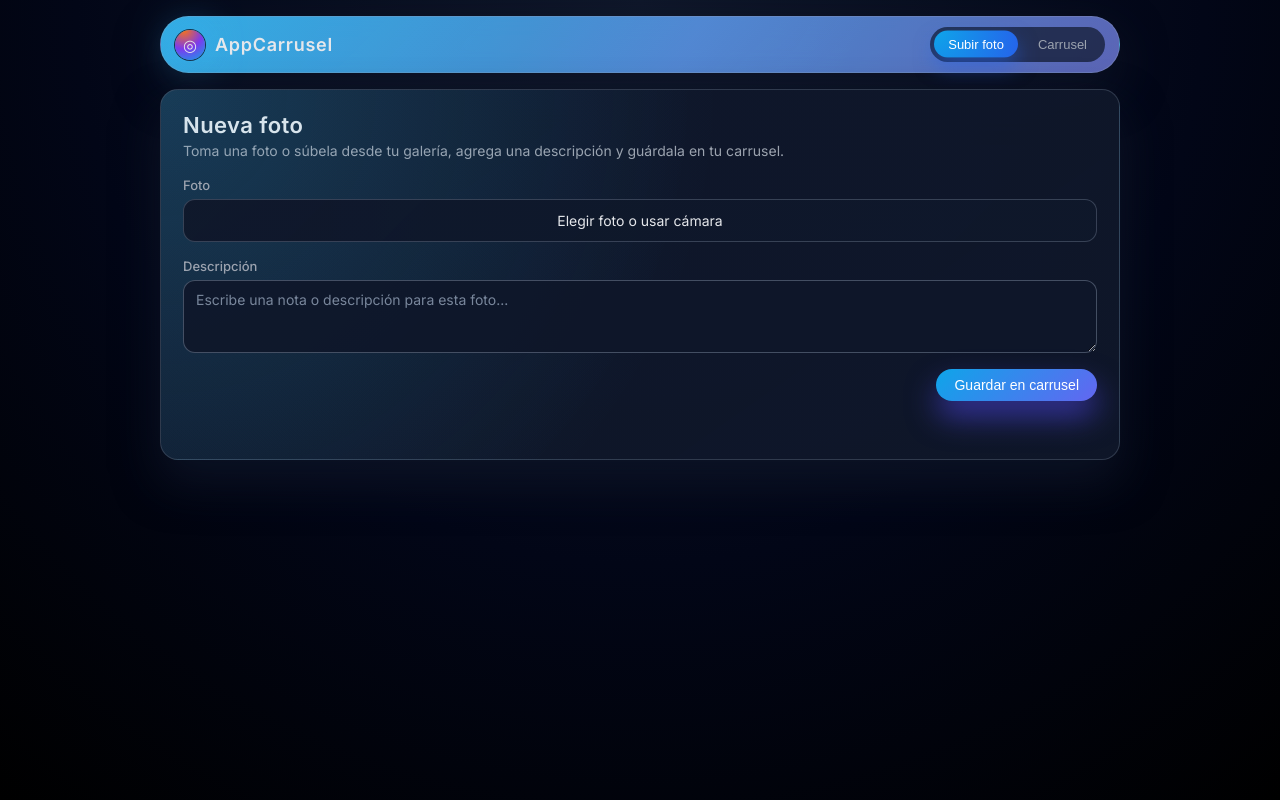
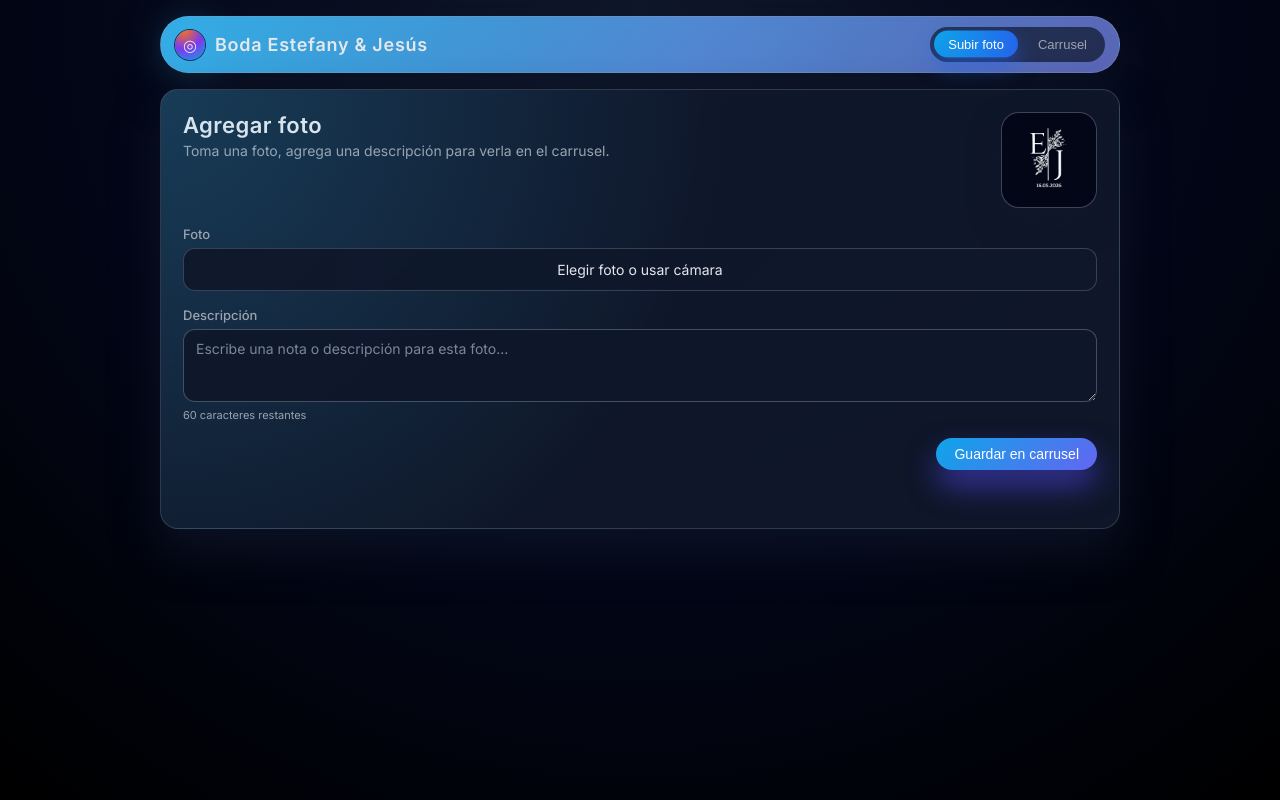
Before and after one commit to LucarioProject/AppCarrusel, a plain HTML site: page index.html in a window 1280 px wide. Drawn offline with Linux system fonts and the light colour scheme; no server answers.

Commit message:
Ajustes varios

```diff
--- a/app.js
+++ b/app.js
@@ -8,6 +8,8 @@ const STORE_NAME = "photos";
 const CLOUD_NAME = "dtrvc1cpz"; // tu cloud name
 const UPLOAD_PRESET = "appcarrusel_unsigned"; // nombre del upload preset SIN firmar
 const MAX_FILE_SIZE_BYTES = 10 * 1024 * 1024; // 10 MB
+const MAX_DESC_LENGTH = 60;
+const EMOJI_REGEX = /[\u{1F300}-\u{1FAFF}\u{2600}-\u{26FF}\u{2700}-\u{27BF}]/gu;
 // URL opcional de un backend seguro que lista fotos desde Cloudinary.
 // En Vercel, si el front y el API viven juntos, basta con usar la ruta relativa:
 const BACKEND_LIST_URL = "/api/photos";
@@ -257,6 +259,8 @@ function initForm() {
   const input = $("#photo-input");
   const previewContainer = $("#photo-preview-container");
   const previewImg = $("#photo-preview");
+  const descInput = $("#description-input");
+  const descCounter = $("#description-counter");
 
   const wrapper = document.getElementById("file-input-wrapper");
   if (wrapper && navigator.mediaDevices && navigator.mediaDevices.getUserMedia) {
@@ -271,6 +275,29 @@ function initForm() {
         stream.getTracks().forEach((t) => t.stop());
       } catch (err) {
         console.warn("No se pudo acceder a la cámara:", err);
+      }
+    });
+  }
+
+  if (descCounter) {
+    descCounter.textContent = `${MAX_DESC_LENGTH} caracteres restantes`;
+  }
+
+  if (descInput) {
+    descInput.addEventListener("input", () => {
+      let value = descInput.value || "";
+      // quitar emojis
+      value = value.replace(EMOJI_REGEX, "");
+      // limitar longitud
+      if (value.length > MAX_DESC_LENGTH) {
+        value = value.slice(0, MAX_DESC_LENGTH);
+      }
+      if (value !== descInput.value) {
+        descInput.value = value;
+      }
+      if (descCounter) {
+        const remaining = MAX_DESC_LENGTH - value.length;
+        descCounter.textContent = `${remaining} caracteres restantes`;
       }
     });
   }
@@ -316,7 +343,7 @@ function initForm() {
     }
 
     try {
-      const description = $("#description-input").value.trim();
+      const description = descInput ? descInput.value.trim() : "";
       if (!description) {
         setMessage("Agrega una descripción para la foto.", "error");
         return;
--- a/index.html
+++ b/index.html
@@ -3,7 +3,7 @@
 <head>
   <meta charset="UTF-8" />
   <meta name="viewport" content="width=device-width, initial-scale=1.0" />
-  <title>AppCarrusel</title>
+  <title>Boda Estefany & Jesús</title>
   <link rel="stylesheet" href="styles.css" />
   <link rel="preconnect" href="https://fonts.googleapis.com">
   <link rel="preconnect" href="https://fonts.gstatic.com" crossorigin>
@@ -14,7 +14,7 @@
     <header class="app-header">
       <div class="brand">
         <span class="brand-logo">◎</span>
-        <span class="brand-text">AppCarrusel</span>
+        <span class="brand-text">Boda Estefany &amp; Jesús</span>
       </div>
       <nav class="nav">
         <button id="nav-upload" class="nav-btn nav-btn-active">Subir foto</button>
@@ -25,10 +25,15 @@
     <main class="app-main">
       <section id="view-upload" class="view view-active">
         <div class="card">
-          <h1 class="card-title">Nueva foto</h1>
-          <p class="card-subtitle">
-            Toma una foto o súbela desde tu galería, agrega una descripción y guárdala en tu carrusel.
-          </p>
+          <div class="card-header-row">
+            <div>
+              <h1 class="card-title">Agregar foto</h1>
+              <p class="card-subtitle">
+                Toma una foto, agrega una descripción para verla en el carrusel.
+              </p>
+            </div>
+            <img src="marca.png" alt="Marca" class="brand-mark" />
+          </div>
 
           <form id="upload-form" class="form">
             <div class="form-group">
@@ -58,6 +63,7 @@
                 rows="3"
                 required
               ></textarea>
+              <p id="description-counter" class="field-hint"></p>
             </div>
 
             <div class="form-actions">
--- a/styles.css
+++ b/styles.css
@@ -195,6 +195,16 @@ body {
   justify-content: space-between;
   gap: 16px;
   margin-bottom: 12px;
+}
+
+.brand-mark {
+  width: 96px;
+  height: 96px;
+  object-fit: contain;
+  border-radius: 18px;
+  border: 1px solid rgba(148, 163, 184, 0.4);
+  background: radial-gradient(circle at center, #020617, #020617);
+  box-shadow: 0 14px 30px rgba(15, 23, 42, 0.9);
 }
 
 .form {
```
Also changed, not shown: marca.png (added).
